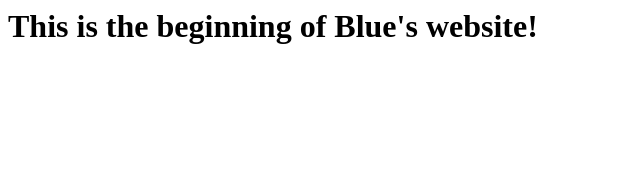
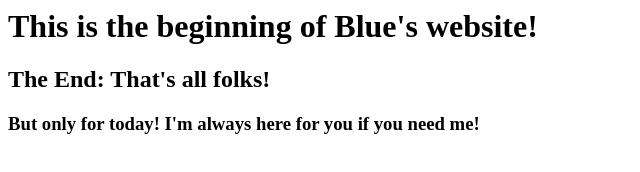
Before and after one commit to antonioschaffert/blue-golden, a plain HTML site: page index.html in a window 1280 px wide. Shown: the whole page, without its empty margins (0-640 px from the left). Drawn offline with Linux system fonts and the light colour scheme.

Commit message:
More content for my website

```diff
--- a/index.html
+++ b/index.html
@@ -1 +1,5 @@
 <h1>This is the beginning of Blue's website!</h1>
+
+<h2>The End: That's all folks!</h2>
+
+<h3>But only for today! I'm always here for you if you need me!</h3>
```
